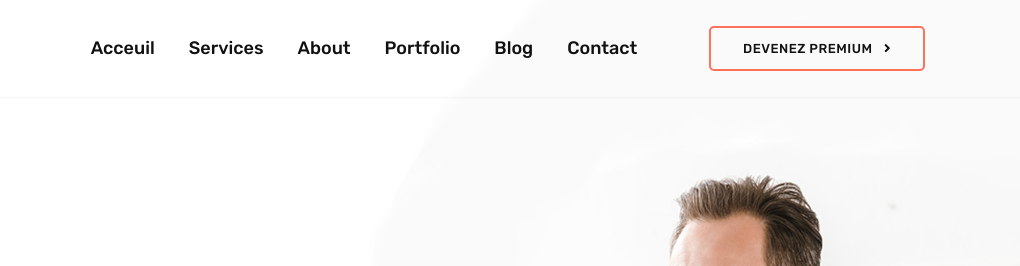
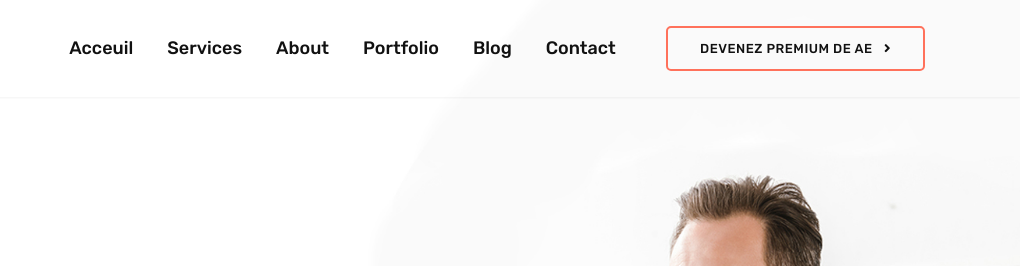
Before and after one commit to Maladho224/Aeproject, a plain HTML site: page index.html in a window 1280 px wide. Shown: the top 266 px of the page, 260-1280 px from the left. Drawn offline with Linux system fonts and the light colour scheme; some packages are replaced by stand-ins of ours.

Commit message:
modification de l'index

```diff
--- a/index.html
+++ b/index.html
@@ -63,7 +63,7 @@
 			   <li class="nav-item"><a class="nav-link" href="contact.html">Contact</a></li>
 			</ul>
 
-			<a href="contact.html" class="btn btn-solid-border d-none d-lg-block">Devenez Premium <i class="fa fa-angle-right ml-2"></i></a>
+			<a href="contact.html" class="btn btn-solid-border d-none d-lg-block">Devenez Premium de Ae <i class="fa fa-angle-right ml-2"></i></a>
 		  </div>
 		</div>
 	</nav>
```
